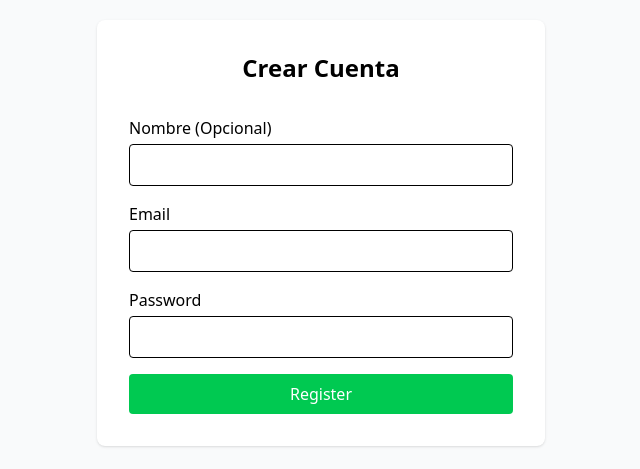
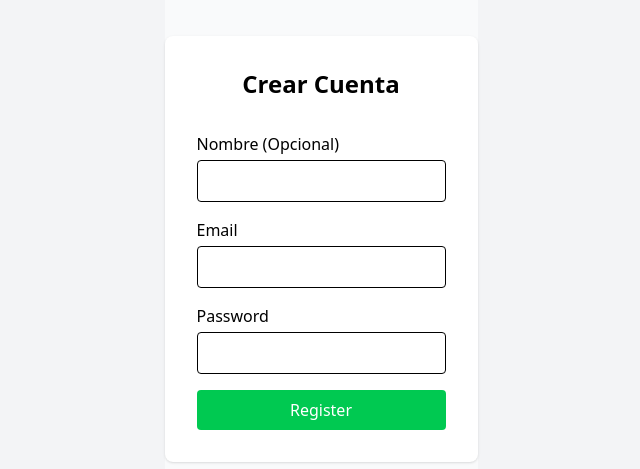
Before and after one commit to Juliandos/Burguer-Station-PT-, a Next.js app: page /auth/register in a window 1280 px wide. Shown: the part 167-636 px from the top of the page, without its empty margins (319-959 px from the left). Built offline with nearby package versions, Linux system fonts and the light colour scheme.

Commit message:
Inicio de sesión satisfactorio.
Registro de usuario satisfactorio.

```diff
--- a/app/auth/layout.tsx
+++ b/app/auth/layout.tsx
@@ -1,12 +1,11 @@
-import RegisterForm from '@/components/auth/RegisterForm';
-
-export default function RegisterPage() {
-  return (
-    <div className="min-h-screen flex items-center justify-center bg-gray-50">
-      <div className="w-full max-w-md p-8 space-y-8 bg-white rounded-lg shadow">
-        <h1 className="text-2xl font-bold text-center">Crear Cuenta</h1>
-        <RegisterForm />
-      </div>
-    </div>
-  );
+export default function AuthLayout({
+    children,
+}: {
+    children: React.ReactNode
+}) {
+    return (
+        <div className="min-h-screen bg-gray-100 flex items-center justify-center p-4">
+            {children}
+        </div>
+    )
 }
--- a/app/auth/register/page.tsx
+++ b/app/auth/register/page.tsx
@@ -0,0 +1,12 @@
+import RegisterForm from '@/components/auth/RegisterForm';
+
+export default function RegisterPage() {
+    return (
+        <div className="min-h-screen flex items-center justify-center bg-gray-50">
+            <div className="w-full max-w-md p-8 space-y-8 bg-white rounded-lg shadow">
+                <h1 className="text-2xl font-bold text-center">Crear Cuenta</h1>
+                <RegisterForm />
+            </div>
+        </div>
+    );
+}
--- a/middleware.ts
+++ b/middleware.ts
@@ -17,6 +17,7 @@ export async function middleware(request: NextRequest) {
 
   // Redirigir a login si no está autenticado
   if (!verifiedToken && !publicPaths.includes(path)) {
+    console.log('no token')
     const loginUrl = new URL("/auth/login", request.url);
     // Puedes añadir parámetros para redirigir después del login si lo deseas
     // loginUrl.searchParams.set('from', request.nextUrl.pathname);
```
Also changed, not shown: components/auth/RegisterForm.tsx (line endings or trailing spaces).
